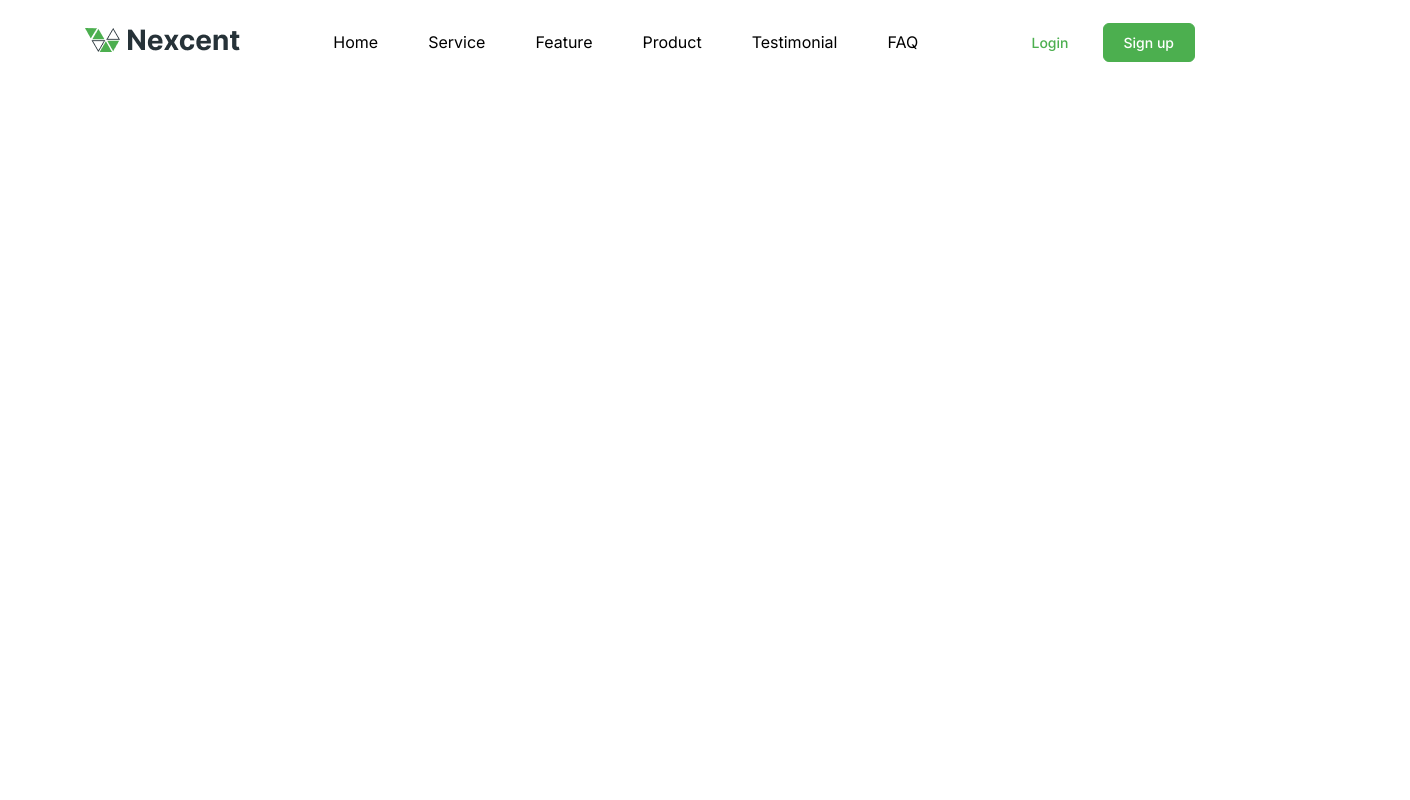
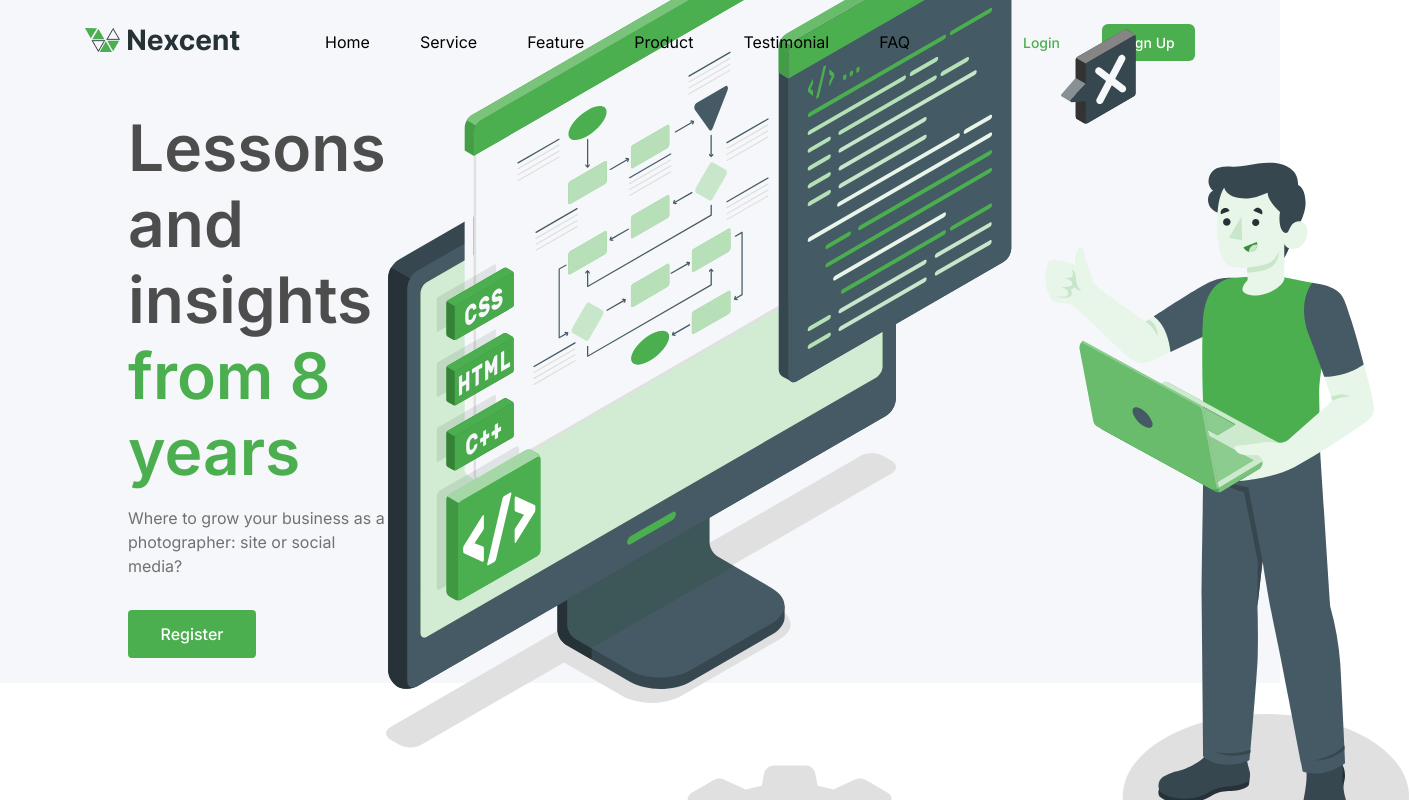
Before and after one commit to Pankaj-Panday/react-landing-page, a React (Vite) app: page / in a window 1280 px wide. Shown: the top 800 px of the page, 1410 px wide, since content can reach past the window. Built offline with nearby package versions, Linux system fonts and the light colour scheme.

Commit message:
Intro and nav complete

```diff
--- a/src/App.css
+++ b/src/App.css
@@ -21,10 +21,23 @@ ul li {
 a {
 	text-decoration: none;
 	color: inherit;
+	position: relative;
+}
+
+a:focus-visible {
+	outline: 2px solid var(--clr-outline-secondary);
+	outline-offset: 2px;
+	border-radius: 1px;
 }
 
 button {
 	font-family: inherit;
+}
+
+.container {
+	width: 80%;
+	max-width: 1152px;
+	margin: 0 auto;
 }
 
 .flex {
@@ -38,18 +51,3 @@ button {
 .flex > .right {
 	margin-left: auto;
 }
-
-.btn {
-	cursor: pointer;
-	color: var(--clr-btn-text);
-	border: 1px solid var(--clr-primary);
-	background-color: var(--clr-primary);
-}
-
-.btn-nr {
-	padding: 14px 32px;
-}
-
-.btn-sm {
-	padding: 10px 20px;
-}
--- a/src/App.jsx
+++ b/src/App.jsx
@@ -1,11 +1,13 @@
 import React from "react";
 import "./App.css";
 import Header from "./components/Header/Header";
+import Main from "./components/Main/Main";
 
 export default function App() {
 	return (
 		<>
 			<Header />
+			<Main />
 		</>
 	);
 }
--- /dev/null
+++ b/src/components/Button/Button.jsx
@@ -0,0 +1,23 @@
+import React from "react";
+import styles from "./button.module.css";
+
+export default function Button({ children, style, type, onClick }) {
+	let className = null;
+
+	switch (type) {
+		case "primary":
+			className = styles.btnPrimary;
+			break;
+		case "secondary":
+			className = styles.btnSecondary;
+			break;
+		default:
+			className = null;
+	}
+	console.log(className);
+	return (
+		<button className={className} style={style} onClick={onClick}>
+			{children}
+		</button>
+	);
+}
--- /dev/null
+++ b/src/components/Button/button.module.css
@@ -0,0 +1,32 @@
+.btnPrimary,
+.btnSecondary {
+	font-weight: var(--fw-med);
+	cursor: pointer;
+	border: none;
+	transition: background-color 100ms ease-in;
+}
+
+.btnPrimary:focus-visible,
+.btnSecondary:focus-visible {
+	outline: 2px solid var(--clr-outline-primary);
+}
+
+.btnPrimary {
+	color: var(--clr-pm-btn-txt);
+	background-color: var(--clr-primary);
+}
+
+.btnPrimary:hover,
+.btnPrimary:active {
+	background-color: var(--clr-primary-dark);
+}
+
+.btnSecondary {
+	color: var(--clr-sd-btn-txt);
+	background-color: transparent;
+}
+
+.btnSecondary:hover,
+.btnSecondary:active {
+	background-color: var(--clr-primary-light);
+}
--- a/src/components/Header/Header.jsx
+++ b/src/components/Header/Header.jsx
@@ -1,36 +1,72 @@
 import React from "react";
 import styles from "./header.module.css";
+import Button from "../Button/Button";
 
 export default function Header() {
-	console.log(styles);
 	return (
-		<header>
+		<header className={`${styles.header}`}>
 			<nav className={`flex ${styles.navbar}`}>
-				<a className={`left`}>
+				<a className={`left`} href="#">
 					<img src="/images/Logo.png" alt="Brand-Logo" />
 				</a>
 				<ul className={`flex ${styles.navList}`}>
 					<li>
-						<a href="#">Home</a>
+						<a href="#" className={`active ${styles.navLink}`}>
+							Home
+						</a>
 					</li>
 					<li>
-						<a href="#">Service</a>
+						<a href="#" className={`${styles.navLink}`}>
+							Service
+						</a>
 					</li>
 					<li>
-						<a href="#">Feature</a>
+						<a href="#" className={`${styles.navLink}`}>
+							Feature
+						</a>
 					</li>
 					<li>
-						<a href="#">Product</a>
+						<a href="#" className={`${styles.navLink}`}>
+							Product
+						</a>
 					</li>
 					<li>
-						<a href="#">Testimonial</a>
+						<a href="#" className={`${styles.navLink}`}>
+							Testimonial
+						</a>
 					</li>
 					<li>
-						<a href="#">FAQ</a>
+						<a href="#" className={`${styles.navLink}`}>
+							FAQ
+						</a>
 					</li>
 				</ul>
-				<button className={`right btn-sm ${styles.loginBtn}`}>Login</button>
-				<button className={`btn btn-sm ${styles.signUpBtn}`}>Sign up</button>
+				<Button
+					style={{
+						fontSize: "14px",
+						minWidth: "93px",
+						borderRadius: "6px",
+						padding: "10px 20px",
+						marginLeft: "auto",
+					}}
+					type="secondary"
+					onClick={() => {}} // no functionality for button
+				>
+					Login
+				</Button>
+				<Button
+					style={{
+						fontSize: "14px",
+						minWidth: "93px",
+						borderRadius: "6px",
+						padding: "10px 20px",
+						marginLeft: "14px",
+					}}
+					type="primary"
+					onClick={() => {}} // no functionality for button
+				>
+					Sign Up
+				</Button>
 			</nav>
 		</header>
 	);
--- a/src/components/Header/header.module.css
+++ b/src/components/Header/header.module.css
@@ -1,3 +1,7 @@
+.header {
+	background-color: var(--clr-neutral);
+}
+
 .navbar {
 	justify-content: center;
 	align-items: center;
@@ -11,19 +15,21 @@
 	gap: 50px;
 }
 
-.loginBtn {
-	cursor: pointer;
-	background-color: transparent;
-	border: none;
-	font-size: 14px;
-	color: var(--clr-primary);
-	font-weight: var(--fw-med);
+.navLink::before {
+	content: "";
+	background-color: var(--clr-primary);
+	position: absolute;
+	bottom: -5px;
+	height: 1px;
+	border-radius: 0.5px;
+	width: 100%;
+	transform: scaleY(0);
+	display: block;
+	transition: transform 100ms ease-in;
 }
 
-.signUpBtn {
-	margin-left: 14px;
-	font-size: 14px;
-	font-weight: var(--fw-med);
-	min-width: 92px;
-	border-radius: 6px;
+.navLink:hover::before,
+.navLink:active::before,
+.navLink.active::before {
+	transform: scaleY(1);
 }
--- /dev/null
+++ b/src/components/Main/Main.jsx
@@ -0,0 +1,33 @@
+import React from "react";
+import Button from "../Button/Button";
+import styles from "./main.module.css";
+
+export default function Main() {
+	return (
+		<section className={styles.intro}>
+			<div className="container flex">
+				<div>
+					<h1>
+						Lessons and insights <span>from 8 years</span>
+					</h1>
+					<p>
+						Where to grow your business as a photographer: site or social media?
+					</p>
+					<Button
+						style={{
+							fontSize: "16px",
+							padding: "14px 32px",
+							minWidth: "128px",
+							borderRadius: "4px",
+						}}
+						type="primary"
+						onClick={() => {}}
+					>
+						Register
+					</Button>
+				</div>
+				<img src="/images/introImage.svg" alt="Illustration" />
+			</div>
+		</section>
+	);
+}
--- /dev/null
+++ b/src/components/Main/main.module.css
@@ -0,0 +1,31 @@
+.intro {
+	background-color: var(--clr-neutral);
+	height: 599px;
+}
+
+.intro > div {
+	height: 100%;
+	justify-content: space-between;
+	align-items: center;
+}
+
+.intro img {
+	object-fit: contain;
+}
+
+.intro h1 {
+	font-size: var(--fs-headline-lg);
+	color: var(--clr-pm-text);
+	line-height: 76px;
+	margin-bottom: 16px;
+}
+
+.intro h1 > span {
+	color: var(--clr-primary);
+}
+
+.intro p {
+	line-height: 24px;
+	margin-bottom: 32px;
+	color: var(--clr-grey);
+}
--- a/src/variables.css
+++ b/src/variables.css
@@ -1,9 +1,18 @@
 :root {
 	/* background-colors */
 	--clr-primary: #4caf4f;
+	--clr-primary-dark: #388e3b;
+	--clr-primary-light: #e8f5e9;
+	--clr-neutral: #f5f7fa;
+	--clr-outline-primary: #4d4d4d;
+	--clr-outline-secondary: #89939e;
+	--clr-grey: #717171;
 
 	/* text-colors */
-	--clr-btn-text: #fff;
+	--clr-pm-text: var(--clr-outline-primary);
+	--clr-nav-text: #18191f;
+	--clr-pm-btn-txt: #fff;
+	--clr-sd-btn-txt: var(--clr-primary);
 
 	/* font-weight */
 	--fw-reg: 400;
@@ -11,4 +20,8 @@
 	--fw-smb: 600;
 
 	/* font-size */
+	--fs-headline-lg: 64px;
+	--fs-headline-md: 36px;
+	--fs-headline-nr: 28px;
+	--fs-headline-sm: 20px;
 }
```
Also changed, not shown: public/images/introImage.svg (added).
